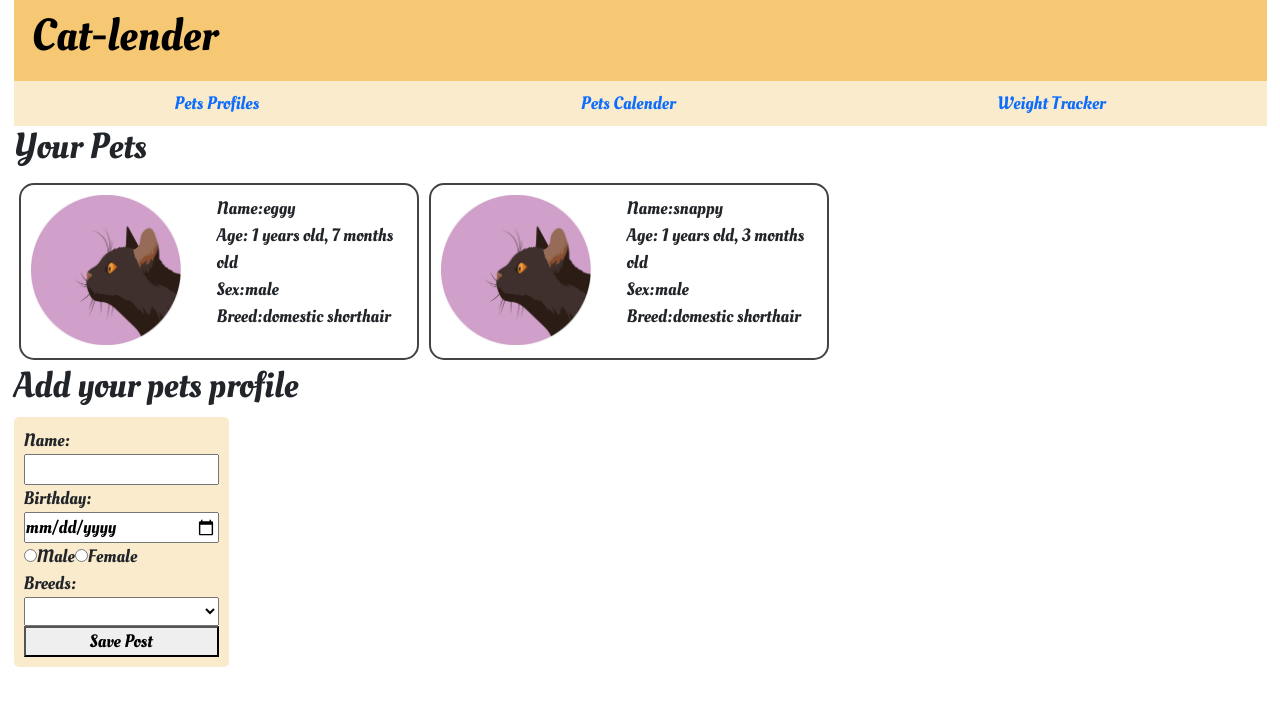
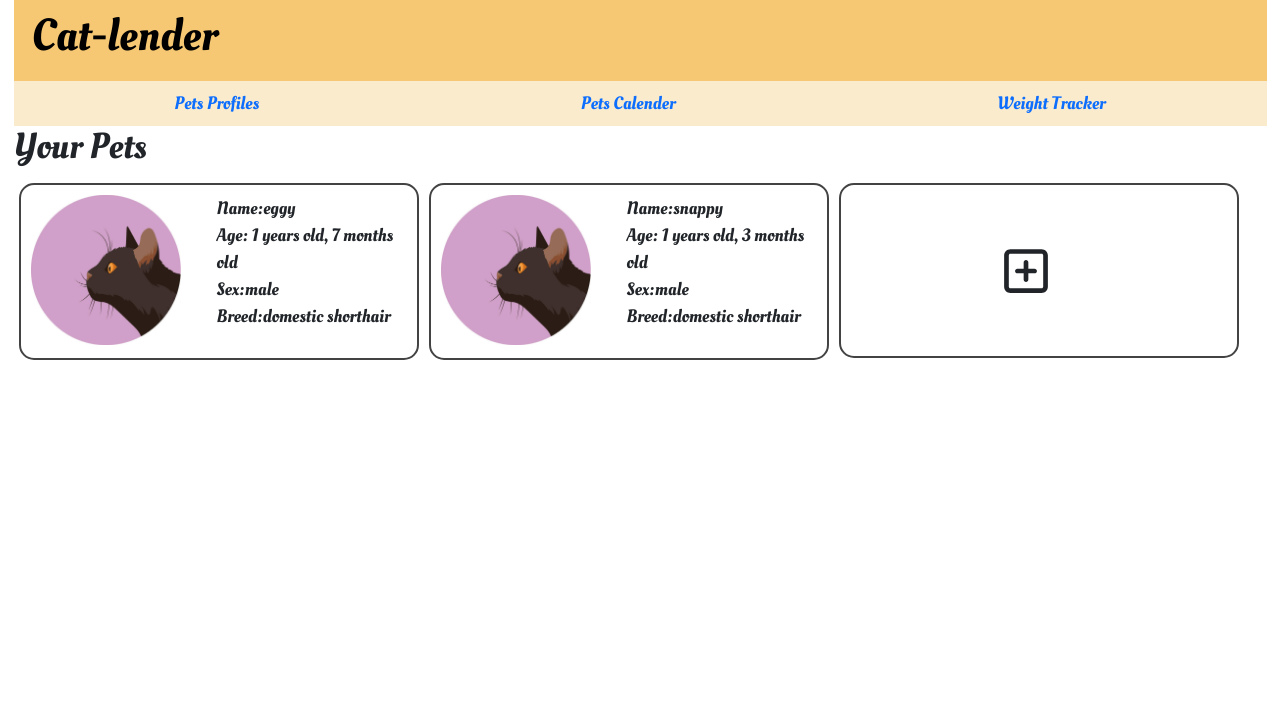
Before and after one commit to WenyiSun520/Cat-lender2.0, a React (Create React App) app: page / in a window 1280 px wide. Shown: the top 706 px of the page. Built offline with nearby package versions, Linux system fonts and the light colour scheme.

Commit message:
add addpetform as a route

```diff
--- a/src/App.js
+++ b/src/App.js
@@ -4,6 +4,7 @@ import { Navbar } from "./app/Navbar";
 import { PetProfileList } from "./features/petProfile/PetProfileList";
 import Calender from './features/petEvents/Calender';
 import {AddEventForm } from './features/petEvents/addEventForm'
+import {AddPetForm} from './features/petProfile/AddPetForm'
 import ErrorPage from './app/errPage'
 
 function App() {
@@ -14,6 +15,7 @@ function App() {
         <Route path="/" element={<PetProfileList />}></Route>
         <Route path="/calender" element={<Calender />}></Route>
         <Route path="/addEventForm" element={<AddEventForm />}></Route>
+        <Route path="/addPetForm" element={<AddPetForm />}></Route>
 
         <Route path="*" element={<ErrorPage />}></Route>
       </Routes>
--- a/src/features/petEvents/Calender.js
+++ b/src/features/petEvents/Calender.js
@@ -85,7 +85,7 @@ export default function Calender() {
       <div className="calender-container">
         <div className="month">
           <FontAwesomeIcon
-            className="prev"
+            className="prev icon"
             onClick={prevCalender}
             icon={faArrowAltCircleLeft}
           />
@@ -94,7 +94,7 @@ export default function Calender() {
             <p>{curDate.toDateString()}</p>
           </div>
           <FontAwesomeIcon
-            className="next"
+            className="next icon"
             onClick={nextCalender}
             icon={faArrowAltCircleRight}
           />
--- a/src/features/petProfile/AddPetForm.js
+++ b/src/features/petProfile/AddPetForm.js
@@ -71,6 +71,7 @@ export const AddPetForm = () => {
           onClick={renderBreedsList}
           onChange={onBreedChanged}
         >
+          <option value="">Choose A Breed</option>
           {breedlist}
         </select>
 
--- a/src/features/petProfile/PetProfileList.js
+++ b/src/features/petProfile/PetProfileList.js
@@ -1,8 +1,15 @@
 import React from "react";
 import { useSelector } from "react-redux";
-import { AddPetForm } from "./AddPetForm";
+// import { AddPetForm } from "./AddPetForm";
+import {useNavigate} from 'react-router-dom';
+import { FontAwesomeIcon } from "@fortawesome/react-fontawesome";
+import {
+  faSquarePlus
+} from "@fortawesome/free-regular-svg-icons";
+
 
 export const PetProfileList = () => {
+  const navigate = useNavigate();
   const profiles = useSelector((state) => state.petsProfile);
   const renderedProfiles = profiles.map((pet) => (
     <div className="petProfile" key={pet.id}>
@@ -16,11 +23,23 @@ export const PetProfileList = () => {
     </div>
   ));
 
+  const handleOpenAddPetForm =()=>{
+       navigate("./addPetForm");
+  }
+
   return (
     <section className="petProfilePage">
       <h2>Your Pets</h2>
-      <div className="petProfileList">{renderedProfiles}</div>
-      <AddPetForm />
+      <div className="petProfileList">
+        {renderedProfiles}
+        <div className="events add-profile" onClick={handleOpenAddPetForm}>
+          <FontAwesomeIcon
+            className="icon"
+            onClick={handleOpenAddPetForm}
+            icon={faSquarePlus}
+          />
+        </div>
+      </div>
     </section>
   );
 };
--- a/src/index.css
+++ b/src/index.css
@@ -93,9 +93,9 @@ nav section h1 {
 }
 
 .addEventsForm {
-  position:relative;
+  position: relative;
   margin-top: 20px;
-  left:30%;
+  left: 30%;
 }
 
 
@@ -113,3 +113,20 @@ nav section h1 {
   text-indent: 10px;
 
 }
+
+.events.add-profile {
+  height: 175px;
+
+}
+
+.events.add-profile:hover, .events.add-profile .icon:hover {
+  cursor:pointer;
+}
+
+
+.icon {
+  width: 50px;
+  height: 50px;
+  text-align: center;
+  margin-left: 40%;
+}
```
